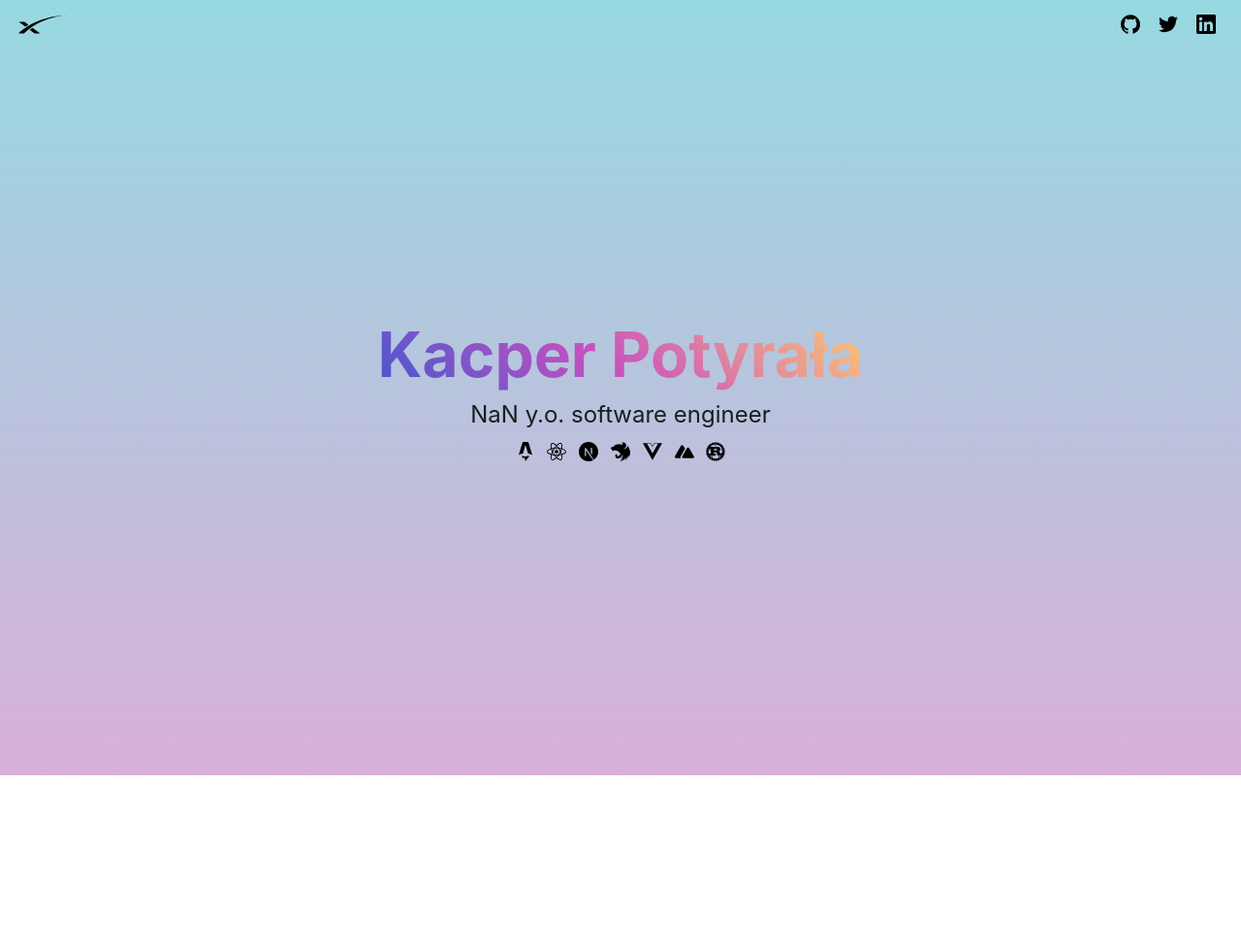
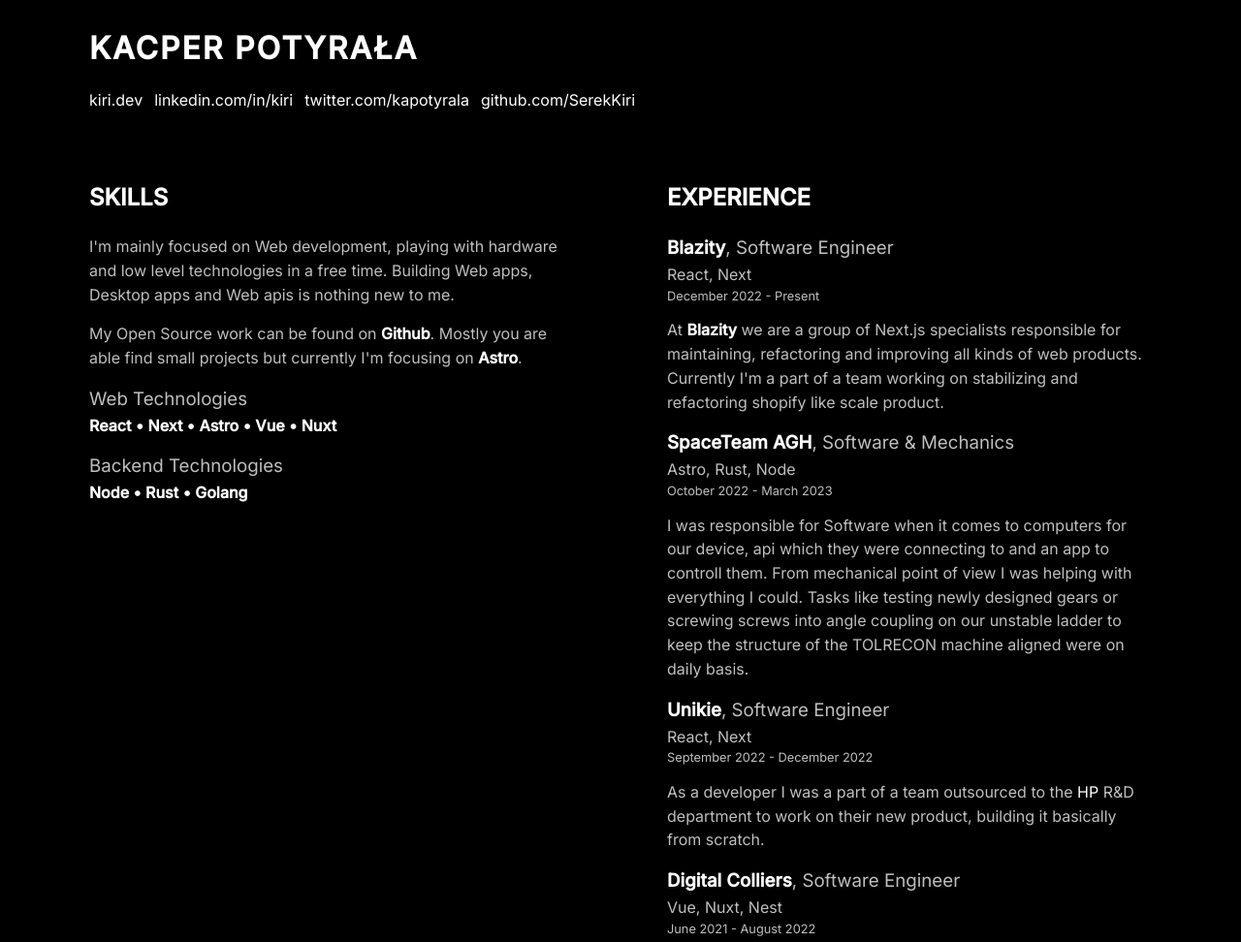
Before and after one commit to SerekKiri/kiri.dev, an Astro site in the folder astro/: page / in a window 1280 px wide. Shown: the top 972 px of the page at 97% size. Before the commit the page ends 800 px from the top, so only its background shows below. Built offline with nearby package versions, Linux system fonts and the light colour scheme; Astro itself is replaced by a stand-in of ours.

Commit message:
refreshed site version

```diff
--- /dev/null
+++ b/astro/src/components/Contact.astro
@@ -0,0 +1,20 @@
+<div class="contact-wrapper">
+  <a href="https://kiri.dev">kiri.dev</a>
+  <a href="https://www.linkedin.com/in/kiri" target="_blank"
+    >linkedin.com/in/kiri</a
+  >
+  <a href="https://twitter.com/kapotyrala" target="_blank"
+    >twitter.com/kapotyrala</a
+  >
+  <a href="https://github.com/SerekKiri" target="_blank">github.com/SerekKiri</a
+  >
+</div>
+
+<style>
+  .contact-wrapper {
+    display: flex;
+    flex-direction: row;
+    flex-wrap: wrap;
+    gap: 12px;
+  }
+</style>
--- /dev/null
+++ b/astro/src/components/Experience.astro
@@ -0,0 +1,108 @@
+<article class="experience">
+  <h2>Experience</h2>
+
+  <section>
+    <h3><b>Blazity</b>, Software Engineer</h3>
+    <span>React, Next</span>
+    <p class="timeline">
+      <time datetime="2022-12">December 2022</time> - Present
+    </p>
+    <p>
+      At <a href="https://blazity.com/" target="_blank"><b>Blazity</b></a> we are
+      a group of Next.js specialists responsible for maintaining, refactoring and
+      improving all kinds of web products. Currently I'm a part of a team working
+      on stabilizing and refactoring shopify like scale product.
+    </p>
+  </section>
+
+  <section>
+    <h3><b>SpaceTeam AGH</b>, Software & Mechanics</h3>
+    <span>Astro, Rust, Node</span>
+    <p class="timeline">
+      <time datetime="2022-10">October 2022</time> - <time datetime="2023-03"
+        >March 2023</time
+      >
+    </p>
+    <p>
+      I was responsible for Software when it comes to computers for our device,
+      api which they were connecting to and an app to controll them. From
+      mechanical point of view I was helping with everything I could. Tasks like
+      testing newly designed gears or screwing screws into angle coupling on our
+      unstable ladder to keep the structure of the TOLRECON machine aligned were
+      on daily basis.
+    </p>
+  </section>
+
+  <section>
+    <h3><b>Unikie</b>, Software Engineer</h3>
+    <span>React, Next</span>
+    <p class="timeline">
+      <time datetime="2022-9">September 2022</time> - <time datetime="2022-12"
+        >December 2022</time
+      >
+    </p>
+    <p>
+      As a developer I was a part of a team outsourced to the <a
+        href="https://www.hp.com"
+        target="_blank">HP</a
+      > R&D department to work on their new product, building it basically from scratch.
+    </p>
+  </section>
+
+  <section>
+    <h3><b>Digital Colliers</b>, Software Engineer</h3>
+    <span>Vue, Nuxt, Nest</span>
+    <p class="timeline">
+      <time datetime="2021-6">June 2021</time> - <time datetime="2022-8"
+        >August 2022</time
+      >
+    </p>
+    <p>
+      As a developer I was part of the biggest team in the company which was
+      focused on building a SaaS solution for the online lottery industry. I was
+      also responsbile for delivering multiple performance fixes and overall
+      improvements in developer experience from implementing Turborepo in it's
+      early days to replacing microservices with proper solution for that
+      project. Multiple things were later on implemented in different projects
+      across the company based on my experiences.
+    </p>
+  </section>
+
+  <section>
+    <h3><b>Asasak</b>, Software Engineer</h3>
+    <span>Vue, Nuxt, Node</span>
+    <p class="timeline">
+      <time datetime="2019-10">October 2019</time> - <time datetime="2020-12"
+        >December 2020</time
+      >
+    </p>
+    <p>
+      I joined <b>Asasak</b> as a developer to build the startup from a groundup.
+      As a single developer I was responsible for delivering web and desktop apps
+      alongside backend, while also managing all of the infrastructure.
+    </p>
+  </section>
+
+  <section>
+    <h3><b>Queris</b>, Software Engineer Internship</h3>
+    <span>Angular</span>
+    <p class="timeline">
+      <time datetime="2019-7">July 2019</time>
+    </p>
+    <p>
+      I was lucky enough to get an opportunity of an internship. I was
+      responsible for building first components in Angular of their software
+      previously written in C#.
+    </p>
+  </section>
+</article>
+
+<style>
+  h3 {
+    margin: 0;
+  }
+
+  .timeline {
+    font-size: 0.8em;
+  }
+</style>
--- /dev/null
+++ b/astro/src/components/Footer.astro
@@ -0,0 +1,35 @@
+<footer>
+  <p>© 2001 Kacper Potyrała</p>
+  <p>
+    Built with &hearts; and
+    <a href="https://astro.build/"
+      ><img
+        src="/icons/astro.svg"
+        class="navigation-icon"
+        alt="Github icon"
+      />Astro</a
+    >
+  </p>
+</footer>
+
+<style>
+  footer {
+    display: flex;
+    flex-direction: row;
+    align-items: center;
+    justify-content: space-between;
+  }
+
+  p {
+    vertical-align: middle;
+    display: inline-block;
+  }
+
+  img {
+    width: 20px;
+    filter: invert(1);
+    margin-right: 2px;
+    vertical-align: middle;
+    display: inline-block;
+  }
+</style>
--- /dev/null
+++ b/astro/src/components/Header.astro
@@ -0,0 +1,9 @@
+---
+import Name from "./Name.astro";
+import Contact from "./Contact.astro";
+---
+
+<header>
+  <Name />
+  <Contact />
+</header>
--- /dev/null
+++ b/astro/src/components/Main.astro
@@ -0,0 +1,26 @@
+---
+import Skills from "./Skills.astro";
+import Experience from "./Experience.astro";
+---
+
+<main>
+  <Skills />
+  <Experience />
+</main>
+
+<style>
+  main {
+    display: flex;
+    flex-direction: row;
+    flex-wrap: wrap;
+    gap: 6em;
+    margin: calc(1em + 1ex) 0;
+  }
+
+  @media (max-width: 800px) {
+    main {
+      gap: 0;
+      margin: 1em 0;
+    }
+  }
+</style>
--- /dev/null
+++ b/astro/src/components/Name.astro
@@ -0,0 +1,9 @@
+<h1 class="title">Kacper Potyrała</h1>
+
+<style>
+  .title {
+    font-size: 2em;
+    margin: 0 0 calc(0.5rem + 0.5ex);
+    letter-spacing: 0.0625em;
+  }
+</style>
--- /dev/null
+++ b/astro/src/components/Skills.astro
@@ -0,0 +1,43 @@
+<article>
+  <h2>Skills</h2>
+
+  <section>
+    <p>
+      I'm mainly focused on Web development, playing with hardware and low level
+      technologies in a free time. Building Web apps, Desktop apps and Web apis
+      is nothing new to me.
+    </p>
+
+    <p>
+      My Open Source work can be found on <a
+        href="https://github.com/SerekKiri"
+        target="_blank"><b>Github</b></a
+      >. Mostly you are able find small projects but currently I'm focusing on <a
+        href="https://github.com/withastro/astro"><b>Astro</b></a
+      >.
+    </p>
+  </section>
+
+  <section>
+    <h3>Web Technologies</h3>
+    <p class="technologies">
+      React &bull; Next &bull; Astro &bull; Vue &bull; Nuxt
+    </p>
+  </section>
+
+  <section>
+    <h3>Backend Technologies</h3>
+    <p class="technologies">Node &bull; Rust &bull; Golang</p>
+  </section>
+</article>
+
+<style>
+  h3 {
+    margin: 0;
+  }
+
+  .technologies {
+    color: white;
+    font-weight: bold;
+  }
+</style>
--- a/astro/src/layouts/Layout.astro
+++ b/astro/src/layouts/Layout.astro
@@ -1,5 +1,5 @@
 ---
-import GoogleAnalytics from '../lib/GoogleAnalytics.astro';
+import GoogleAnalytics from "../lib/GoogleAnalytics.astro";
 ---
 
 <!DOCTYPE html>
@@ -9,35 +9,101 @@
     <meta name="viewport" content="width=device-width" />
     <meta name="generator" content={Astro.generator} />
     <title>Kacper Potyrała</title>
-        <meta name="description" content="21 years old software enginner based in Poland" />
+    <meta
+      name="description"
+      content="22 years old software enginner based in Poland"
+    />
     <meta property="og:title" content="Kacper Potyrała - Space Inside" />
     <meta property="og:image" content="https://kiri.dev/image.jpg" />
     <meta property="twitter:card" content="summary" />
     <meta property="twitter:creator" content="kapotyrala" />
     <link rel="icon" href="/favicon.ico" />
 
+    <link rel="preconnect" href="https://fonts.googleapis.com" />
+    <link rel="preconnect" href="https://fonts.gstatic.com" crossorigin />
+    <link
+      href="https://fonts.googleapis.com/css2?family=Inter:wght@400;500&display=swap"
+      rel="stylesheet"
+    />
+
     <GoogleAnalytics />
   </head>
   <body>
     <slot />
-	</body>
-</html>
-
     <style is:global>
       html,
       body {
+        margin: 0;
         padding: 0;
-  margin: 0;
-  font-family: -apple-system, BlinkMacSystemFont, Segoe UI, Roboto, Oxygen,
-    Ubuntu, Cantarell, Fira Sans, Droid Sans, Helvetica Neue, sans-serif;
-  overflow: hidden;
+        font-family: "Inter", sans-serif;
+      }
+
+      body {
+        margin: 0 auto;
+        max-width: fit-content;
+        padding: calc(1em + 1ex);
       }
       a {
-  color: inherit;
         text-decoration: none;
       }
 
       * {
+        line-height: calc(1em + 1ex);
         box-sizing: border-box;
       }
+
+      html {
+        background: black;
+        color: rgba(255, 255, 255, 0.75);
+      }
+
+      h1 {
+        letter-spacing: 0.0625em;
+      }
+      h1,
+      h2 {
+        text-transform: uppercase;
+      }
+      h3 {
+        font-weight: normal;
+      }
+      .title {
+        font-weight: bold;
+      }
+      .range {
+        margin-top: calc(-0.5rem - 0.5ex);
+      }
+
+      a,
+      b,
+      h1,
+      h2,
+      .title,
+      .project {
+        color: white;
+      }
+
+      article {
+        max-width: 500px;
+        margin: calc(1em + 1ex) 0;
+      }
+
+      p {
+        margin: 0 0 1em;
+      }
+
+      footer {
+        font-size: smaller;
+      }
+      main ol {
+        list-style-type: circle;
+      }
+
+      @media (max-width: 800px) {
+        article {
+          margin: 0;
+        }
+      }
     </style>
+  </body>
+</html>
--- a/astro/src/pages/index.astro
+++ b/astro/src/pages/index.astro
@@ -1,118 +1,21 @@
 ---
-import Layout from '../layouts/Layout.astro';
+import Layout from "../layouts/Layout.astro";
 
-const calculateMyAge = () => {
-	const ageDifMs = Date.now() - new Date(import.meta.env.BIRTH_DATE).getTime();
-  const ageDate = new Date(ageDifMs);
-  return Math.abs(ageDate.getUTCFullYear() - 1970);
-}
+// Components
+import Header from "../components/Header.astro";
+import Main from "../components/Main.astro";
+import Footer from "../components/Footer.astro";
 ---
 
 <Layout>
-	<div class="container">
-		<nav class="navigation">
-			<img src="/icons/spacex.svg" class="navigation-icon spacex-icon" alt="Spacex Icon" />
-			<div class="navigation-links">
-				<a href="https://github.com/SerekKiri" class="navigation-link">
-					<img src="/icons/github.svg" class="navigation-icon" alt="Github icon" />
-				</a>
-				<a href="https://twitter.com/kapotyrala" class="navigation-link">
-					<img src="/icons/twitter.svg" class="navigation-icon" alt="Twitter icon" />
-				</a>
-				<a href="https://www.linkedin.com/in/kiri" class="navigation-link">
-					<img src="/icons/linkedin.svg" class="navigation-icon" alt="Linkedin icon" />
-				</a>
-			</div>
-		</nav>
-
-		<main>
-			<h1 class="title">
-				Kacper Potyrała
-			</h1>
-			<p class="description">
-				{calculateMyAge()} y.o. software engineer
-			</p>
-			<div class="tech-stack">
-				<img src="/icons/astro.svg" class="navigation-icon" alt="Astro icon" />
-				<img src="/icons/react.svg" class="navigation-icon" alt="React icon" />
-				<img src="/icons/nextdotjs.svg" class="navigation-icon" alt="Nextjs icon" />
-				<img src="/icons/nestjs.svg" class="navigation-icon" alt="Nestjs icon" />
-				<img src="/icons/vuedotjs.svg" class="navigation-icon" alt="Vuejs icon" />
-				<img src="/icons/nuxtdotjs.svg" class="navigation-icon" alt="Nuxtjs icon" />
-				<img src="/icons/rust.svg" class="navigation-icon" alt="Rust icon" />
-			</div>
-		</main>
-	</div>
+  <Header />
+  <Main />
+  <Footer />
 </Layout>
 
 <style>
-.container {
-	background-color: #D9AFD9;
-  background-image: linear-gradient(0deg, #D9AFD9 0%, #97D9E1 100%);
-}
-.navigation {
-  top: 0;
-  width: 100%;
-  display: flex;
-  color: #191D20;
-	padding: 0 1.2rem;
-  position: absolute;
-  align-items: center;
-}
-.navigation-icon {
-  color: #191D20;
-  margin-left: .4rem;
-	width: 20px;
-	height: 20px;
-}
-.spacex-icon {
-	width: 50px;
-	height: auto;
-	margin-left: 0;
-}
-.navigation-links {
-  display: flex;
-  margin-left: auto;
-}
-.navigation-link {
-  display: flex;
-  margin: 0 0.4rem;
-  position: relative;
-  align-items: center;
-}
-main {
-  min-height: 100vh;
-  padding: 4rem 0;
-  flex: 1;
-  display: flex;
-  flex-direction: column;
-  justify-content: center;
-  align-items: center;
-}
-.title {
-  margin: 0;
-  line-height: 1.3;
-  font-size: 4rem;
-  background-color: #4158D0;
-  background-image: linear-gradient(43deg, #4158D0 0%, #C850C0 46%, #FFCC70 100%);
-  background-clip: text;
-  -webkit-background-clip: text;
-  -webkit-text-fill-color: transparent;
-}
-.title,
-.description {
-  color: #191D20;
-  text-align: center;
-}
-.description {
-  margin: 0.4rem 0 0.8rem;
-  line-height: 1.2;
-  font-size: 1.5rem;
-}
-.tech-stack {
-  display: flex;
-}
-.tech-stack img {
-  margin: 0 .4rem;
-}
+  main {
+    display: flex;
+    flex-direction: column;
+  }
 </style>
--- a/nextjs/styles/Home.module.css
+++ /dev/null
@@ -1,72 +0,0 @@
-.container {
-  background-color: #D9AFD9;
-  background-image: linear-gradient(0deg, #D9AFD9 0%, #97D9E1 100%);
-}
-
-.navigation {
-  top: 0;
-  width: 100%;
-  display: flex;
-  padding-right: 1rem;
-  color: #191D20;
-  position: absolute;
-  align-items: center;
-}
-
-.navigationIcon {
-  color: #191D20;
-  margin-left: 1.4rem;
-}
-
-.navigationLinks {
-  display: flex;
-  margin-left: auto;
-}
-
-.navigationLink {
-  display: flex;
-  margin: 0 0.4rem;
-  position: relative;
-  align-items: center;
-}
-
-.main {
-  min-height: 100vh;
-  padding: 4rem 0;
-  flex: 1;
-  display: flex;
-  flex-direction: column;
-  justify-content: center;
-  align-items: center;
-}
-
-.title {
-  margin: 0;
-  line-height: 1.3;
-  font-size: 4rem;
-  background-color: #4158D0;
-  background-image: linear-gradient(43deg, #4158D0 0%, #C850C0 46%, #FFCC70 100%);
-  background-clip: text;
-  -webkit-background-clip: text;
-  -webkit-text-fill-color: transparent;
-}
-
-.title,
-.description {
-  color: #191D20;
-  text-align: center;
-}
-
-.description {
-  margin: 0.6rem 0 0.8rem;
-  line-height: 1.2;
-  font-size: 1.5rem;
-}
-
-.techStack {
-  display: flex;
-}
-
-.techStack svg {
-  margin: 0 0.5rem;
-}
--- a/nextjs/styles/globals.css
+++ /dev/null
@@ -1,16 +0,0 @@
-html,
-body {
-  padding: 0;
-  margin: 0;
-  font-family: -apple-system, BlinkMacSystemFont, Segoe UI, Roboto, Oxygen,
-    Ubuntu, Cantarell, Fira Sans, Droid Sans, Helvetica Neue, sans-serif;
-  overflow: hidden;
-}
-a {
-  color: inherit;
-  text-decoration: none;
-}
-
-* {
-  box-sizing: border-box;
-}
```
Lines whose indentation alone changed are shown as unchanged.
